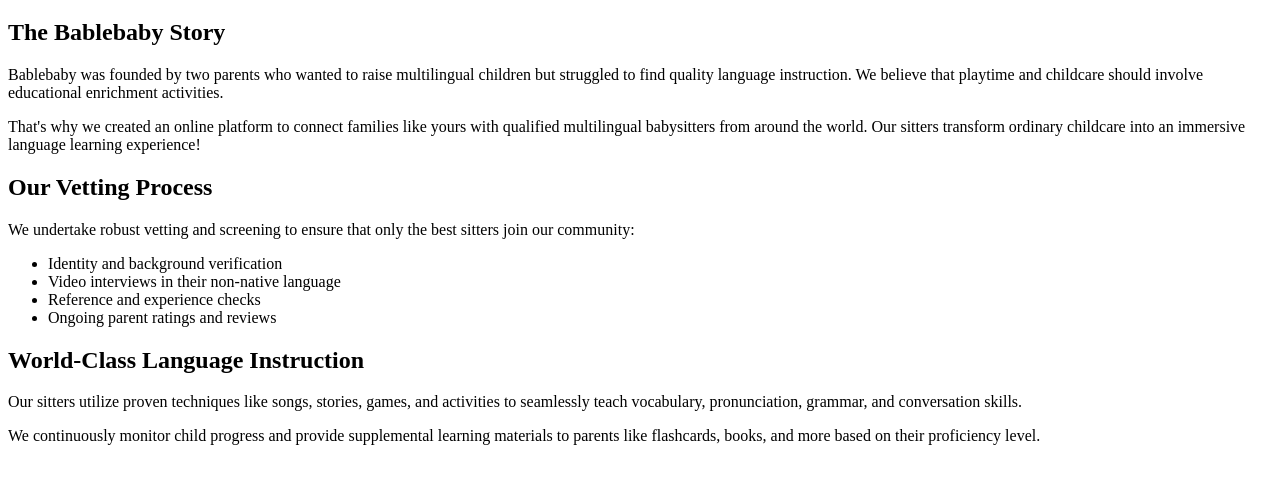
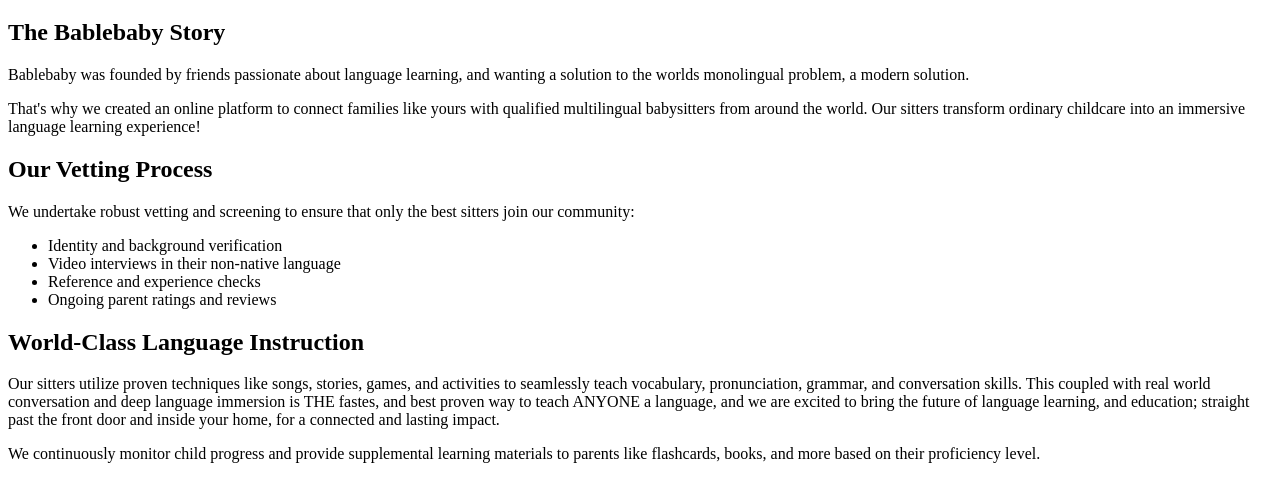
Before and after one commit to BabyBabelCare/BabyBabelCare.github.io, a plain HTML site: page about.html in a window 1280 px wide. Shown: the part 87-588 px from the top of the page. Drawn offline with Linux system fonts and the light colour scheme.

Commit message:
Update about.html
rewrote screen text

```diff
--- a/about.html
+++ b/about.html
@@ -45,7 +45,7 @@
 
     <section class="about-section">
       <h2>The Bablebaby Story</h2>
-      <p>Bablebaby was founded by two parents who wanted to raise multilingual children but struggled to find quality language instruction. We believe that playtime and childcare should involve educational enrichment activities.</p>
+      <p>Bablebaby was founded by friends passionate about language learning, and wanting a solution to the worlds monolingual problem, a modern solution.</p>
 
       <p>That's why we created an online platform to connect families like yours with qualified multilingual babysitters from around the world. Our sitters transform ordinary childcare into an immersive language learning experience!</p>
     </section>
@@ -65,7 +65,7 @@
     <section class="about-section">
       <h2>World-Class Language Instruction</h2>
 
-      <p>Our sitters utilize proven techniques like songs, stories, games, and activities to seamlessly teach vocabulary, pronunciation, grammar, and conversation skills.</p>
+      <p>Our sitters utilize proven techniques like songs, stories, games, and activities to seamlessly teach vocabulary, pronunciation, grammar, and conversation skills. This coupled with real world conversation and deep language immersion is THE fastes, and best proven way to teach ANYONE a language, and we are excited to bring the future of language learning, and education; straight past the front door and inside your home, for a connected and lasting impact.</p>
 
       <p>We continuously monitor child progress and provide supplemental learning materials to parents like flashcards, books, and more based on their proficiency level.</p>
     </section>
```
